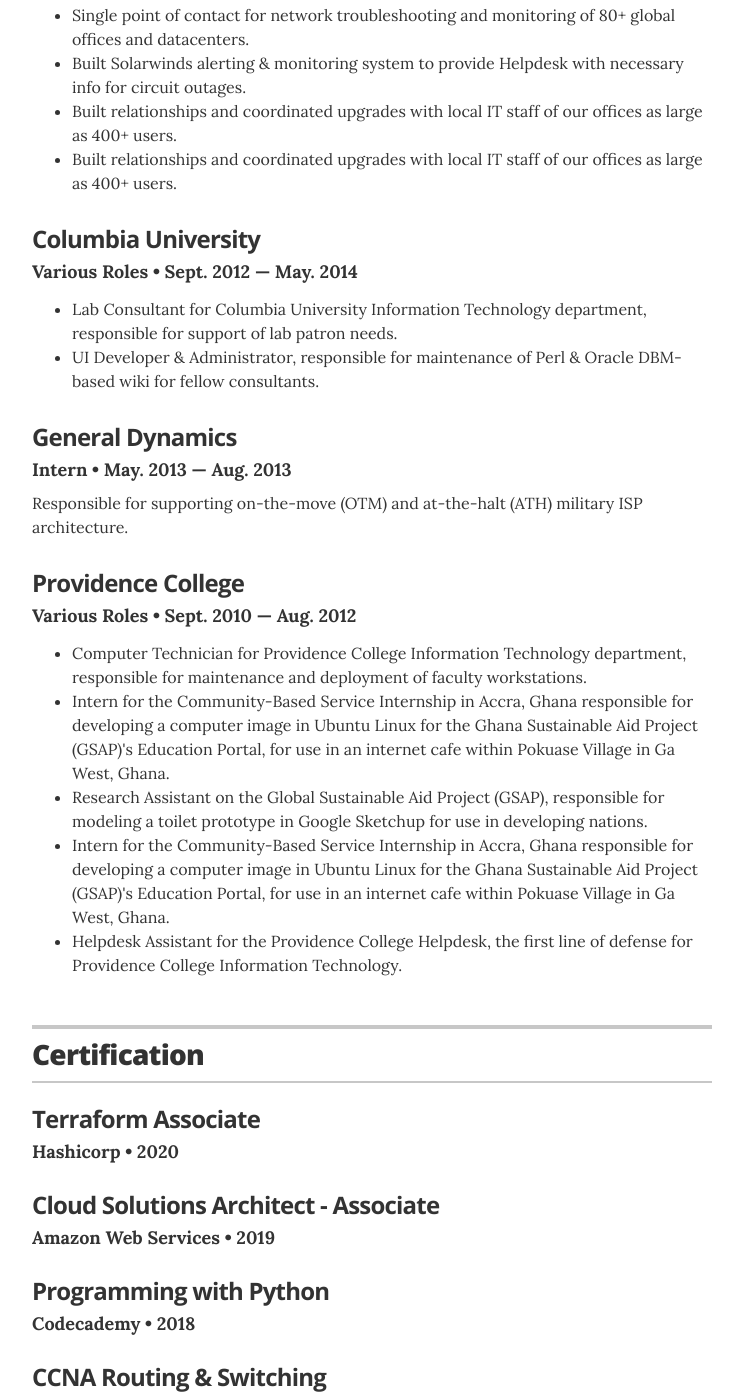
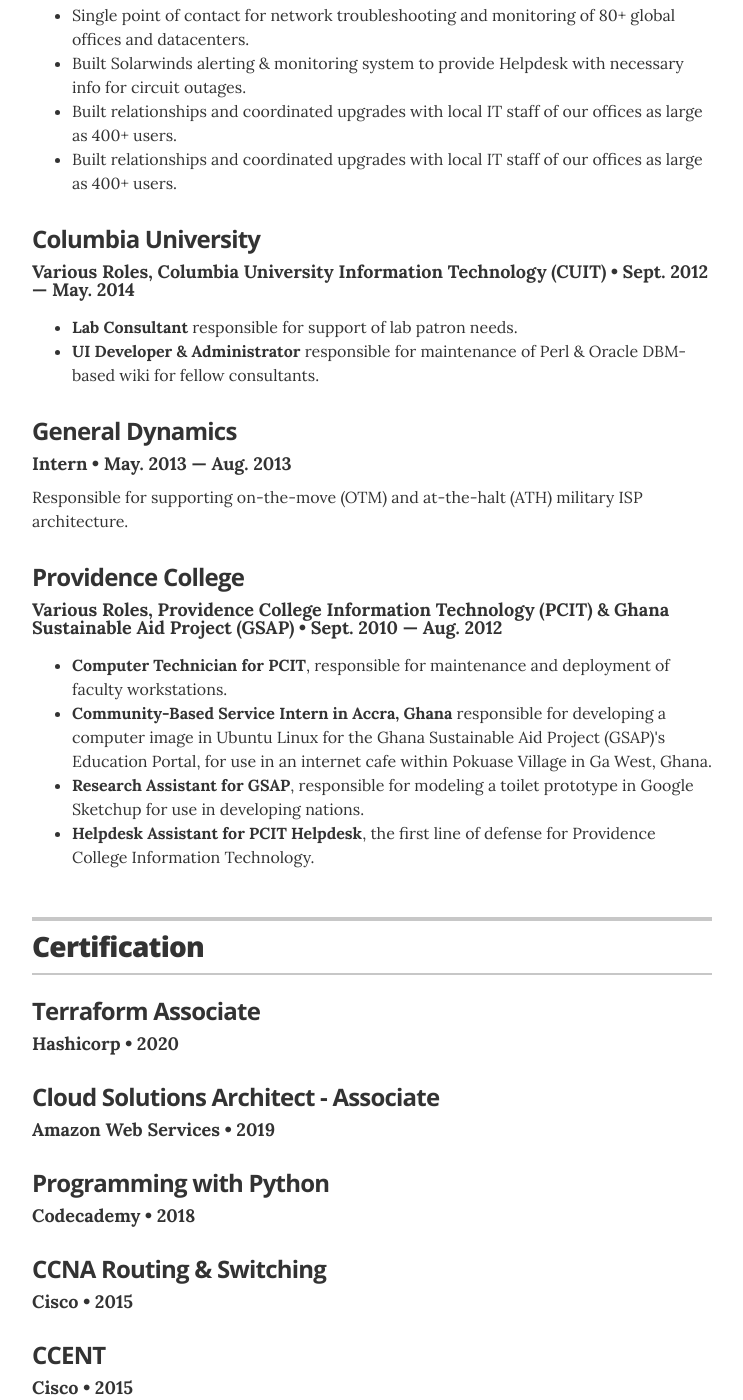
Before and after one commit to patrick-andrew-jain-taylor/resume, a Jekyll site: the page built from index.html, in a window 1280 px wide and 1400 px high, scrolled down 1957 px. Shown: the whole window, without its empty margins (268-1011 px from the left). Built offline with Jekyll 4.4.1, drawn with Linux system fonts in a browser that asks for light colours.

Commit message:
fix: bold.

```diff
--- a/_data/experience.yml
+++ b/_data/experience.yml
@@ -18,9 +18,9 @@
 
 # Lab Consultant / UI Developer / UI Admin
 - company: Columbia University
-  position: Various Roles
+  position: Various Roles, Columbia University Information Technology (CUIT)
   duration: Sept. 2012 &mdash; May. 2014
-  summary: <ul class="resume-item-list"><li>Lab Consultant for Columbia University Information Technology department, responsible for support of lab patron needs.</li><li>UI Developer & Administrator, responsible for maintenance of Perl & Oracle DBM-based wiki for fellow consultants.</li></ul>
+  summary: <ul class="resume-item-list"><li><b>Lab Consultant</b> responsible for support of lab patron needs.</li><li><b>UI Developer & Administrator</b> responsible for maintenance of Perl & Oracle DBM-based wiki for fellow consultants.</li></ul>
 
 # Computer Technician
 - company: General Dynamics
@@ -30,6 +30,6 @@
 
 # Various
 - company: Providence College
-  position: Various Roles
+  position: Various Roles, Providence College Information Technology (PCIT) & Ghana Sustainable Aid Project (GSAP)
   duration: Sept. 2010  &mdash; Aug. 2012
-  summary: <ul class="resume-item-list"><li>Computer Technician for Providence College Information Technology department, responsible for maintenance and deployment of faculty workstations.</li><li>Intern for the Community-Based Service Internship in Accra, Ghana responsible for developing a computer image in Ubuntu Linux for the Ghana Sustainable Aid Project (GSAP)'s Education Portal, for use in an internet cafe within Pokuase Village in Ga West, Ghana.</li><li>Research Assistant on the Global Sustainable Aid Project (GSAP), responsible for modeling a toilet prototype in Google Sketchup for use in developing nations.</li><li>Intern for the Community-Based Service Internship in Accra, Ghana responsible for developing a computer image in Ubuntu Linux for the Ghana Sustainable Aid Project (GSAP)'s Education Portal, for use in an internet cafe within Pokuase Village in Ga West, Ghana.</li><li>Helpdesk Assistant for the Providence College Helpdesk, the first line of defense for Providence College Information Technology.</li></ul>
+  summary: <ul class="resume-item-list"><li><b>Computer Technician for PCIT</b>, responsible for maintenance and deployment of faculty workstations.</li><li><b>Community-Based Service Intern in Accra, Ghana</b> responsible for developing a computer image in Ubuntu Linux for the Ghana Sustainable Aid Project (GSAP)'s Education Portal, for use in an internet cafe within Pokuase Village in Ga West, Ghana.</li><li><b>Research Assistant for GSAP</b>, responsible for modeling a toilet prototype in Google Sketchup for use in developing nations.</li><li><b>Helpdesk Assistant for PCIT Helpdesk</b>, the first line of defense for Providence College Information Technology.</li></ul>
```
